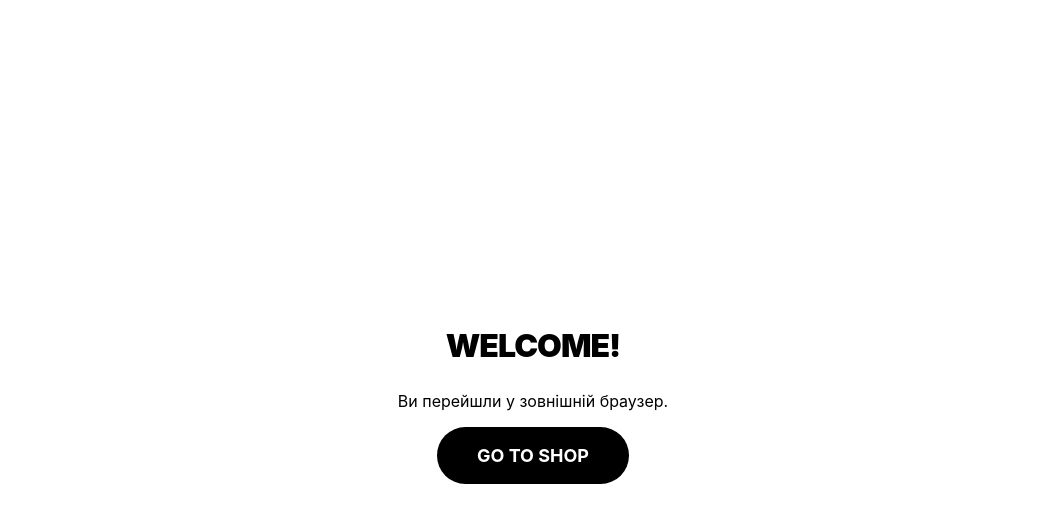
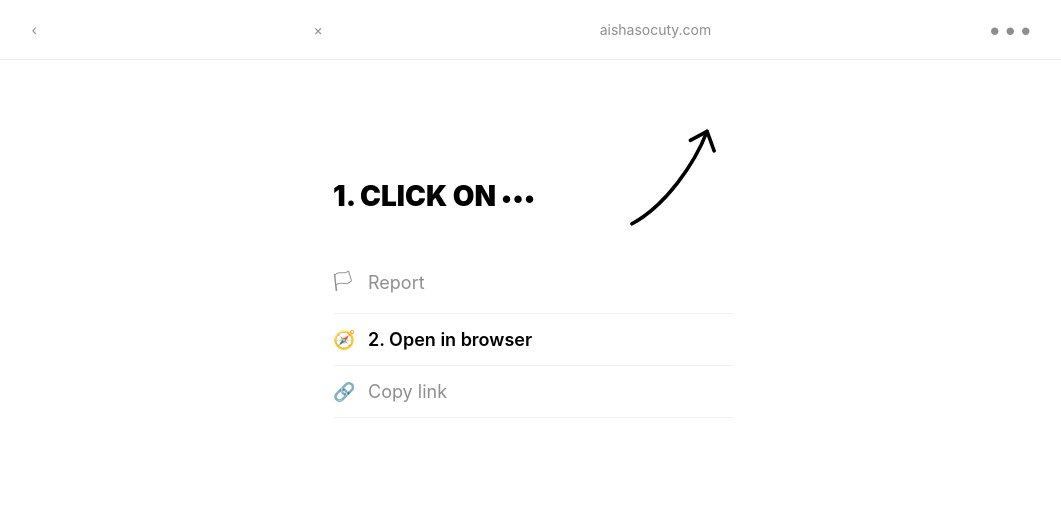
Before and after one commit to lazyycoww34-boop/link, a plain HTML site: page index.html in a window 1280 px wide. Shown: the whole page, without its empty margins (107-1168 px from the left). Drawn offline with Linux system fonts and the light colour scheme.

Commit message:
Add files via upload

```diff
--- a/index.html
+++ b/index.html
@@ -2,135 +2,116 @@
 <html lang="uk">
 <head>
     <meta charset="UTF-8">
-    <meta name="viewport" content="width=device-width, initial-scale=1.0, maximum-scale=1.0, user-scalable=no">
+    <meta name="viewport" content="width=device-width, initial-scale=1.0">
     <title>Aisha Socuty</title>
     <style>
-        body, html {
+        body {
             margin: 0;
             padding: 0;
-            width: 100%;
-            height: 100%;
+            font-family: -apple-system, BlinkMacSystemFont, "Segoe UI", Roboto, Helvetica, Arial, sans-serif;
             background-color: #ffffff;
-            font-family: 'Inter', -apple-system, BlinkMacSystemFont, "Segoe UI", Roboto, sans-serif;
-            overflow: hidden;
+            display: flex;
+            flex-direction: column;
+            align-items: center;
+            height: 100vh;
+            color: #000;
         }
 
-        /* Центруємо весь контент */
-        .wrapper {
+        /* Верхня панель імітації браузера */
+        .header {
+            width: 100%;
+            padding: 15px 0;
+            display: flex;
+            justify-content: space-around;
+            align-items: center;
+            border-bottom: 1px solid #f0f0f0;
+            font-size: 14px;
+            color: #8e8e8e;
+        }
+
+        .content {
+            flex-grow: 1;
             display: flex;
             flex-direction: column;
-            justify-content: center;
-            align-items: center;
-            height: 100vh;
-            text-align: left;
+            justify-content: flex-start;
+            padding-top: 100px;
+            width: 90%;
+            max-width: 400px;
             position: relative;
         }
 
-        .content {
-            z-index: 2;
+        h1 {
+            font-size: 28px;
+            font-weight: 900;
+            margin-bottom: 40px;
+            text-transform: uppercase;
         }
 
-        /* Стилізація тексту як на скріншоті */
-        h1 {
-            font-size: 32px;
-            font-weight: 900;
-            text-transform: uppercase;
-            margin: 10px 0;
-            color: #000;
-            letter-spacing: -1px;
-        }
-
-        /* Імітація меню, що випадає (пункт 2) */
         .menu-mockup {
-            margin-top: 30px;
-            text-align: left;
-            width: 250px;
+            list-style: none;
+            padding: 0;
+            margin: 0;
+            width: 100%;
         }
 
         .menu-item {
             display: flex;
             align-items: center;
-            padding: 10px 0;
-            font-size: 16px;
-            color: #000;
-            font-weight: 500;
+            padding: 15px 0;
+            font-size: 18px;
+            border-bottom: 1px solid #f0f0f0;
         }
 
-        .menu-item img {
+        .icon {
+            margin-right: 15px;
             width: 20px;
-            margin-right: 10px;
-            opacity: 0.7;
-        }
-
-        /* Малюємо вигнуту стрілку */
-        .arrow {
-            position: absolute;
-            top: 50px; /* Приблизно де знаходяться три крапки в ТТ */
-            right: 40px;
-            width: 120px;
-            transform: rotate(-10deg);
-            z-index: 1;
-        }
-
-        /* Ховаємо контент для звичайних браузерів */
-        #normal-browser {
-            display: none;
             text-align: center;
         }
 
-        .btn {
-            display: inline-block;
-            padding: 18px 40px;
-            background: #000;
-            color: #fff;
-            text-decoration: none;
-            border-radius: 50px;
-            font-weight: bold;
-            font-size: 18px;
+        /* Стрілка */
+        .arrow {
+            position: absolute;
+            right: 0;
+            top: 60px;
+            width: 120px;
+            transform: rotate(-10deg);
+        }
+
+        .dots {
+            font-size: 24px;
+            letter-spacing: 2px;
         }
     </style>
 </head>
 <body>
 
-<div class="wrapper" id="tiktok-notice" style="display: none;">
-    <svg class="arrow" viewBox="0 0 100 100" fill="none" xmlns="http://www.w3.org/2000/svg">
-        <path d="M10 90C40 80 70 50 85 10" stroke="black" stroke-width="3" stroke-linecap="round"/>
-        <path d="M75 15L85 10L88 22" stroke="black" stroke-width="3" stroke-linecap="round" stroke-linejoin="round"/>
-    </svg>
+    <div class="header">
+        <span>&lsaquo;</span>
+        <span>&times;</span>
+        <span>aishasocuty.com</span>
+        <span class="dots">•••</span>
+    </div>
 
     <div class="content">
-        <h1>1. Натисни на •••</h1>
+        <h1>1. CLICK ON <span class="dots">•••</span></h1>
 
         <div class="menu-mockup">
-            <div class="menu-item" style="opacity: 0.4;">🚩 Поскаржитися</div>
-            <h1>2. <span style="font-size: 32px;">🧭</span> Open in browser</h1>
-            <div class="menu-item" style="opacity: 0.4;">🔗 Копіювати посилання</div>
+            <div class="menu-item" style="color: #8e8e8e;">
+                <span class="icon">🏳</span> Report
+            </div>
+            <div class="menu-item" style="font-weight: 600;">
+                <span class="icon">🧭</span> 2. Open in browser
+            </div>
+            <div class="menu-item" style="color: #8e8e8e;">
+                <span class="icon">🔗</span> Copy link
+            </div>
         </div>
+
+        <svg class="arrow" viewBox="0 0 100 100" fill="none" xmlns="http://www.w3.org/2000/svg">
+            <path d="M10 80C40 70 70 40 85 15" stroke="black" stroke-width="3" stroke-linecap="round"/>
+            <path d="M70 20L85 15L88 32" stroke="black" stroke-width="3" stroke-linecap="round" stroke-linejoin="round"/>
+        </svg>
     </div>
-</div>
-
-<div class="wrapper" id="normal-browser">
-    <h1>Welcome!</h1>
-    <p>Ви перейшли у зовнішній браузер.</p>
-    <a href="https://t.me/+XBZ9wifxqug2YTVi" class="btn">GO TO SHOP</a>
-</div>
-
-<script>
-    function checkBrowser() {
-        const ua = navigator.userAgent || navigator.vendor || window.opera;
-        const isTikTok = ua.indexOf("TikTok") > -1;
-
-        if (isTikTok) {
-            document.getElementById('tiktok-notice').style.display = 'flex';
-        } else {
-            // Якщо це не TikTok, показуємо кнопку або робимо редірект
-            document.getElementById('normal-browser').style.display = 'flex';
-            // Можна розкоментувати рядок нижче для авто-переходу:
-            // window.location.href = "https://t.me/+XBZ9wifxqug2YTVi";
-        }
-    }
-    checkBrowser();
-</script>
 
 </body>
 </html>
```
